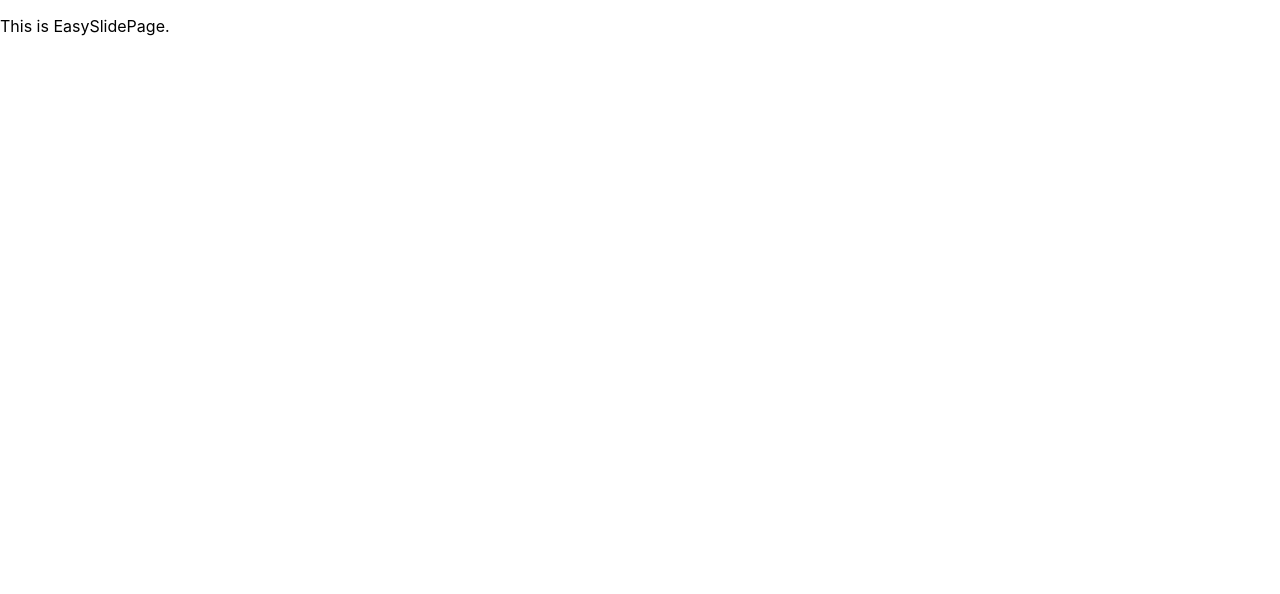
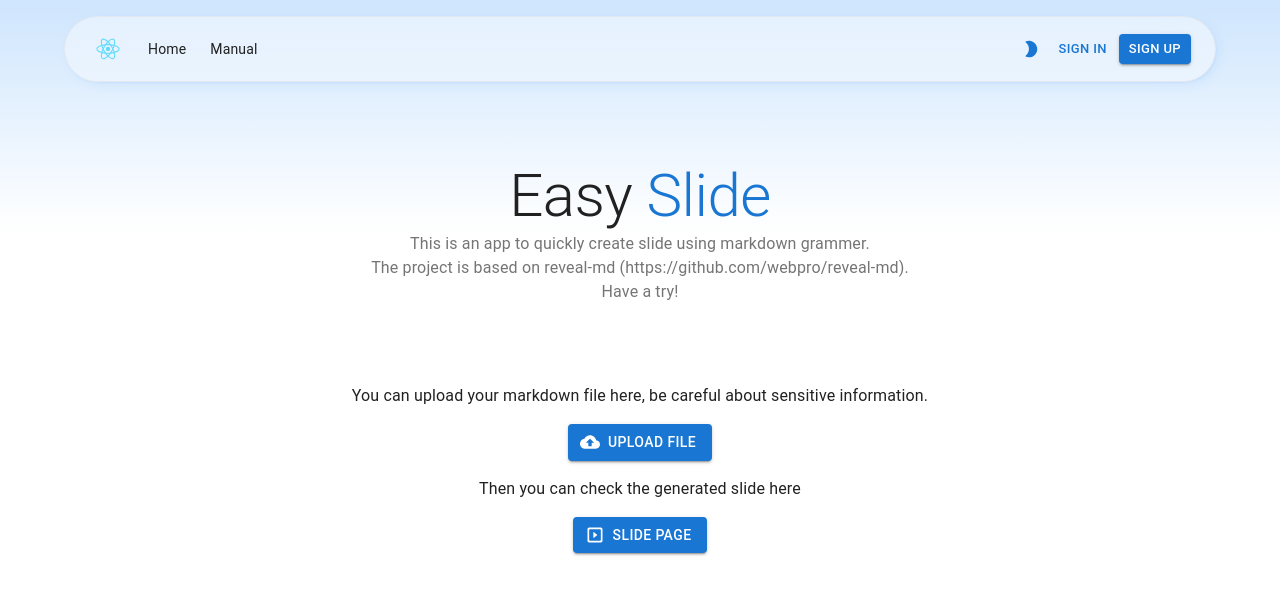
Before and after one commit to QiuMatthew/website-frontend, a React (Create React App) app: page /apps/easy-slide in a window 1280 px wide. Shown: the top 594 px of the page. Built offline with nearby package versions, Linux system fonts and the light colour scheme.

Commit message:
add easy slide page

```diff
--- a/src/EasySlidePage.js
+++ b/src/EasySlidePage.js
@@ -1,6 +1,59 @@
+import { Button, Typography, Box } from "@mui/material"
+import { Container } from "@mui/system"
+import { SlideshowRounded } from "@mui/icons-material"
+import { Navbar, Subtitle, Title } from "./components"
+import ThemedBoxContainer from "./components/ThemedBoxContainer"
+import FileUploadButton from "./components/FileUploadButton"
+
 // EasySlidePage.js
 export default function EasySlidePage() {
+    const navbarItems = [
+        {
+            text: 'Home',
+            sectionID: 'home'
+        },
+        {
+            text: 'Manual',
+            sectionID: 'manual',
+        },
+    ]
+    const subtitleList = [
+        "This is an app to quickly create slide using markdown grammer.",
+        "The project is based on reveal-md (https://github.com/webpro/reveal-md).",
+        "Have a try!",
+    ]
     return (
-        <p>This is EasySlidePage.</p>
+        <Box    // make sure the background color is expaned to entire viewport when content is not enough
+            sx={{
+                minHeight: '100vh',
+                bgcolor: 'background.primary',
+            }}
+        >
+            <Navbar navbarItems={navbarItems} />
+            <Title titleText="Easy" titleTextColored="Slide" />
+            <Subtitle contentList={subtitleList} />
+            <ThemedBoxContainer>
+                <Container sx={{ pt: { xs: 7, sm: 10 }, pb: { xs: 1, sm: 2 } }}>
+                    <Typography variant='body1' color='text.primary' textAlign='center'>
+                        You can upload your markdown file here, be careful about sensitive information.
+                    </Typography>
+                </Container>
+            </ThemedBoxContainer>
+            <ThemedBoxContainer>
+                <FileUploadButton />
+            </ThemedBoxContainer>
+            <ThemedBoxContainer>
+                <Container sx={{ pt: { xs: 1, sm: 2 }, pb: { xs: 1, sm: 2 } }}>
+                    <Typography variant='body1' color='text.primary' textAlign='center'>
+                        Then you can check the generated slide here
+                    </Typography>
+                </Container>
+            </ThemedBoxContainer>
+            <ThemedBoxContainer>
+                <Button variant='contained' href='http://localhost:1948/slide.md' startIcon={<SlideshowRounded />}>
+                    Slide Page
+                </Button>
+            </ThemedBoxContainer>
+        </Box>
     )
 }
--- /dev/null
+++ b/src/components/FileUploadButton.js
@@ -0,0 +1,64 @@
+import { Button, styled } from "@mui/material";
+import { useState } from "react";
+import { CloudUploadRounded } from "@mui/icons-material";
+
+const VisuallyHiddenInput = styled('input')({
+    clip: 'rect(0 0 0 0)',
+    clipPath: 'inset(50%)',
+    height: 1,
+    overflow: 'hidden',
+    position: 'absolute',
+    bottom: 0,
+    left: 0,
+    whiteSpace: 'nowrap',
+    width: 1,
+});
+
+export default function FileUploadButton() {
+    // support file upload
+    const [file, setFile] = useState(null)
+    const [message, setMessage] = useState('')
+    const handleFileChange = (event) => {
+        setFile(event.target.files[0])
+    }
+    const handleSubmit = async (event) => {
+        const selectedFile = event.target.files[0]
+        if (!selectedFile) {
+            setMessage("Please select a file first")
+            return
+        }
+
+        const formData = new FormData()
+        formData.append('file', selectedFile)
+
+        try {
+            const response = await fetch("http://localhost:8080/upload", {
+                method: 'POST',
+                body: formData,
+            })
+
+            if (response.ok) {
+                const result = await response.text()
+                setMessage(result)
+            } else {
+                setMessage("Failed to upload file.")
+            }
+        } catch (error) {
+            setMessage('Error: ' + error.message)
+        }
+    }
+
+    return (
+        <Button
+            component="label"
+            role={undefined}
+            variant="contained"
+            tabIndex={-1}
+            startIcon={<CloudUploadRounded />}
+        >
+            Upload file
+            <input type="file" hidden onChange={handleSubmit} />
+            <VisuallyHiddenInput type="file" />
+        </Button>
+    );
+}
--- /dev/null
+++ b/src/components/ThemedBoxContainer.js
@@ -0,0 +1,29 @@
+import { Box, Container } from "@mui/material"
+import { useThemeContext } from "../ThemeContext"
+
+export default function ThemedBoxContainer({ children }) {
+    const { mode } = useThemeContext()
+    return (
+        <Box
+            sx={{
+                width: '100%',
+                backgroundImage:
+                    mode == 'light'
+                        ? 'linear-gradient(180deg, #FFF, #FFF)'
+                        : 'linear-gradient(#090E10, #090E10)',
+                backgroundSize: '100% 100%',
+                backgroundRepeat: 'no-repeat',
+            }}
+        >
+            <Container
+                sx={{
+                    display: 'flex',
+                    flexDirection: 'column',
+                    alignItems: 'center',
+                }}
+            >
+                {children}
+            </Container>
+        </Box>
+    )
+}
```
